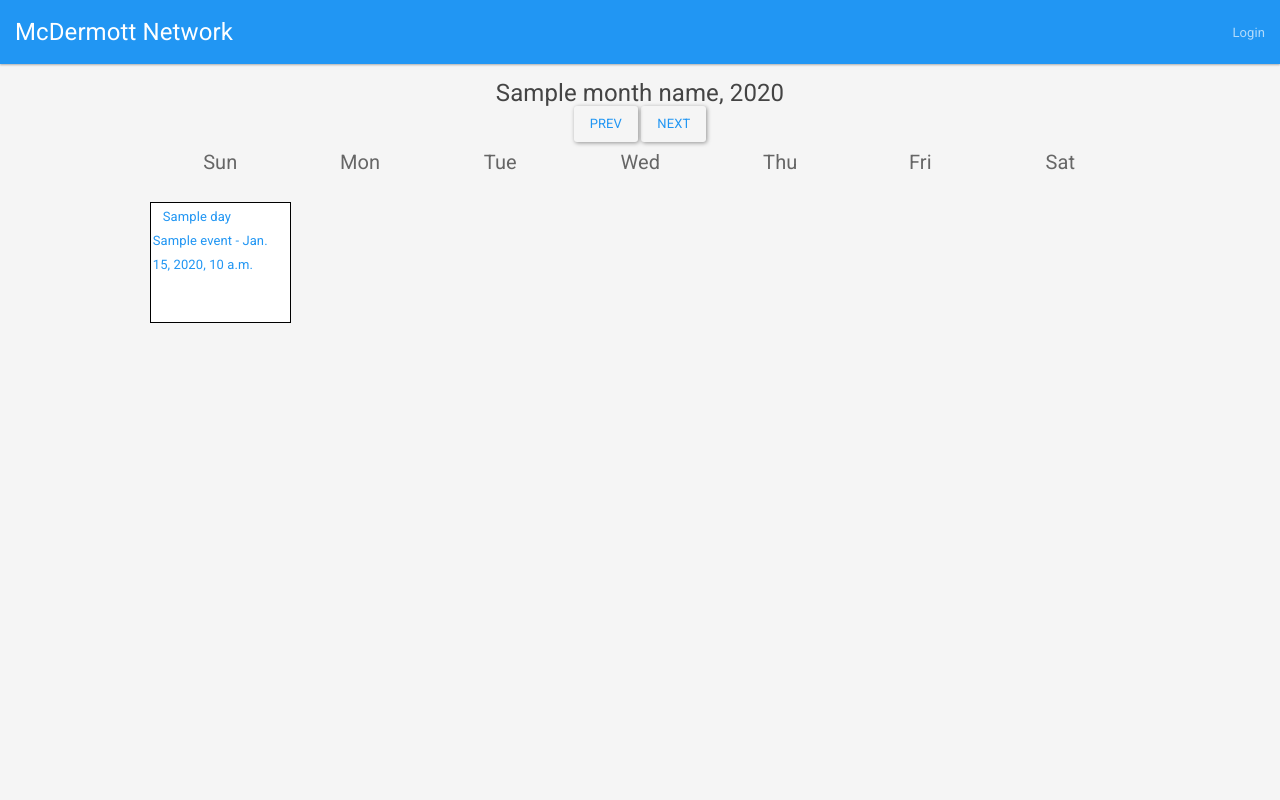
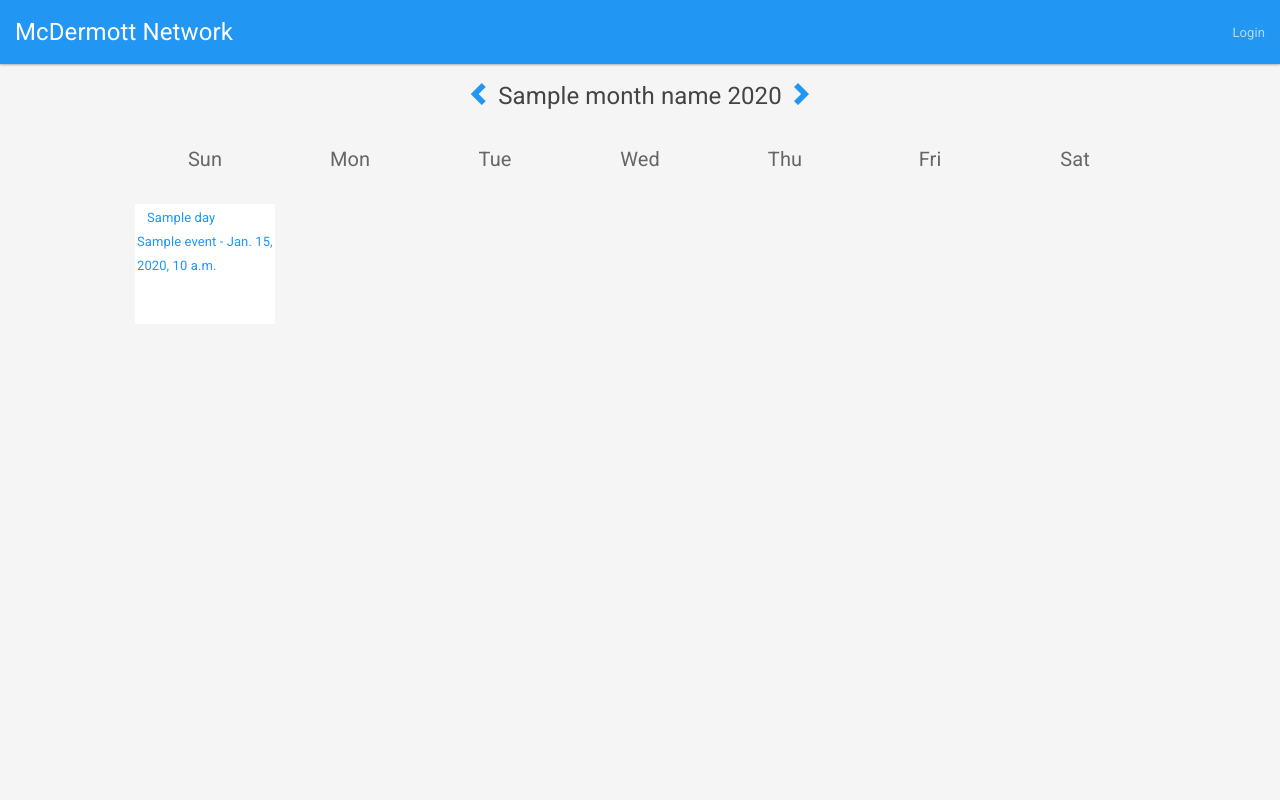
Before and after one commit to joshcai/mcdermott, a Django app: template mccalendar/templates/mccalendar/month.html in a window 1280 px wide. Run offline with Django 3.2, Linux system fonts and the light colour scheme; the template is opened without the code that fills it: most values are stand-ins (such as "Sample title", 1, 10 or a date in 2020); some libraries are stand-ins or nearby versions.

Commit message:
calendar style changes, add front end for hiding info from other scholars

```diff
--- a/core/static/css/styles.css
+++ b/core/static/css/styles.css
@@ -67,6 +67,12 @@ a.no-dec {
 
 .scholar-card {
   min-height: 140px;
+}
+
+
+.alert {
+  padding: 5px 13px;
+  margin-bottom: 13px;
 }
 
 /* rules for profile page, mostly */
@@ -204,8 +210,14 @@ footer {
 
 /* Calendar stuff (awful b/c written by Andrew) */
 .month {
+  margin-top: 25px;
   height: 500px;
   width: 85%;
+}
+
+.calendar {
+  border-spacing: 5px;
+  border-collapse: separate;
 }
 
 .day {
@@ -216,10 +228,8 @@ footer {
   vertical-align: top;
   text-align: left;
   border-radius: 2px;
-  border: 1px solid black;
   overflow-y: auto;
   background-color: #fff;
-  border-color: black;
 }
 
 .day:hover {
--- a/core/templates/base.html
+++ b/core/templates/base.html
@@ -40,10 +40,9 @@
               <li><a href="{% url 'login' %}">Login</a></li>
             {% else %}
               <li><a href="{% url 'mccalendar:index' %}">Calendar</a></li>
-              <li><a href="{% url 'mccalendar:event_list' %}">Events</a></li>
               {# <li><a href="{% url 'documents' %}">Documents</a></li> #}
-              <li><a href="{% url 'scholars' %}">Scholars</a></li>
-              <li><a href="{% url 'own_profile' %}">My Profile</a></li>
+              <li><a href="{% url 'scholars' %}">Directory</a></li>
+              <li><a href="{% url 'own_profile' %}">Profile</a></li>
               <li><a href="{% url 'logout' %}">Logout</a></li>
             {% endif %}
           </ul>
--- a/core/templates/core/edit_abroad.html
+++ b/core/templates/core/edit_abroad.html
@@ -125,7 +125,7 @@ Edit Study Abroad
     $('input').change(function() {
       if(!inputChanged) {
         $('#messageContainer').empty();
-        $('#messageContainer').append('<div class="alert alert-info" role="alert">Don\'t forget to save your changes!</div>');
+        $('#messageContainer').append('<div class="alert alert-warning" role="alert">Don\'t forget to save your changes!</div>');
         inputChanged = true;
       }
     });
--- a/core/templates/core/edit_edu.html
+++ b/core/templates/core/edit_edu.html
@@ -135,7 +135,7 @@ Edit Education
     $('input').change(function() {
       if(!inputChanged) {
         $('#messageContainer').empty();
-        $('#messageContainer').append('<div class="alert alert-info" role="alert">Don\'t forget to save your changes!</div>');
+        $('#messageContainer').append('<div class="alert alert-warning" role="alert">Don\'t forget to save your changes!</div>');
         inputChanged = true;
       }
     });
--- a/core/templates/core/edit_exp.html
+++ b/core/templates/core/edit_exp.html
@@ -124,7 +124,7 @@ Edit Experience
     $('input').change(function() {
       if(!inputChanged) {
         $('#messageContainer').empty();
-        $('#messageContainer').append('<div class="alert alert-info" role="alert">Don\'t forget to save your changes!</div>');
+        $('#messageContainer').append('<div class="alert alert-warning" role="alert">Don\'t forget to save your changes!</div>');
         inputChanged = true;
       }
     });
--- a/core/templates/core/profile.html
+++ b/core/templates/core/profile.html
@@ -24,7 +24,9 @@
   {% endthumbnail %}
   <h4>Personal Information</h4>
   <div class="profile-contact-card">
-    <p><span class="profile-contact-field">Class:</span> {{ profile.class_year }}</p>
+    {% if profile.class_year %}
+      <p><span class="profile-contact-field">Class:</span> {{ profile.class_year }}</p>
+    {% endif %}
     <p><span class="profile-contact-field">Phone number:</span> {{ profile.phone_number|displayphone }}</p>
     <p><span class="profile-contact-field">Email:</span> {{ profile.user.email }}</p>
     <p>Birthday: {{ profile.birthday|date:"F j" }}</p>
--- a/mccalendar/templates/mccalendar/month.html
+++ b/mccalendar/templates/mccalendar/month.html
@@ -6,12 +6,14 @@ Calendar
 
 {% block content %}
 <div class="text-center">
-  <h4 class="center">{{ month_name }}, {{ year }}</h4>
-  <a href="{% url 'mccalendar:month' year month 'prev' %}" class="btn">Prev</a>
-  <a href="{% url 'mccalendar:month' year month 'next' %}" class="btn">Next</a>
+  <h4 class="center">
+  <a href="{% url 'mccalendar:month' year month 'prev' %}"><span class="glyphicon glyphicon-chevron-left" aria-hidden="true"></span></a>
+    {{ month_name }} {{ year }}
+  <a href="{% url 'mccalendar:month' year month 'next' %}"><span class="glyphicon glyphicon-chevron-right" aria-hidden="true"></span></a>
+  </h4>
 </div>
 <div class="month center">
-  <table class="center">
+  <table class="calendar center">
     <tr>
       <td class="day empty day-header">Sun</td>
       <td class="day empty day-header">Mon</td>
```
Also changed, not shown: core/templates/core/edit_info.html (+18 -1 lines).
